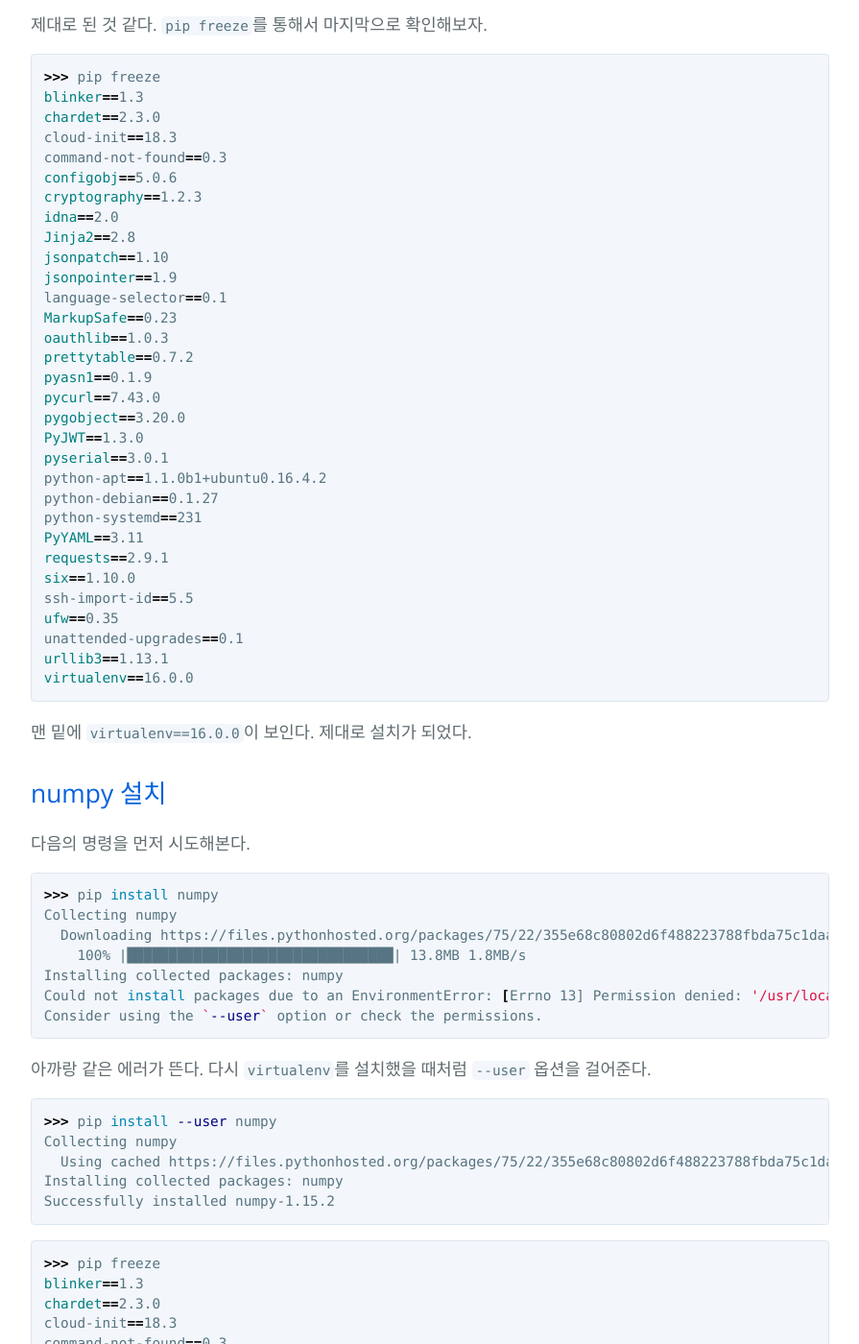
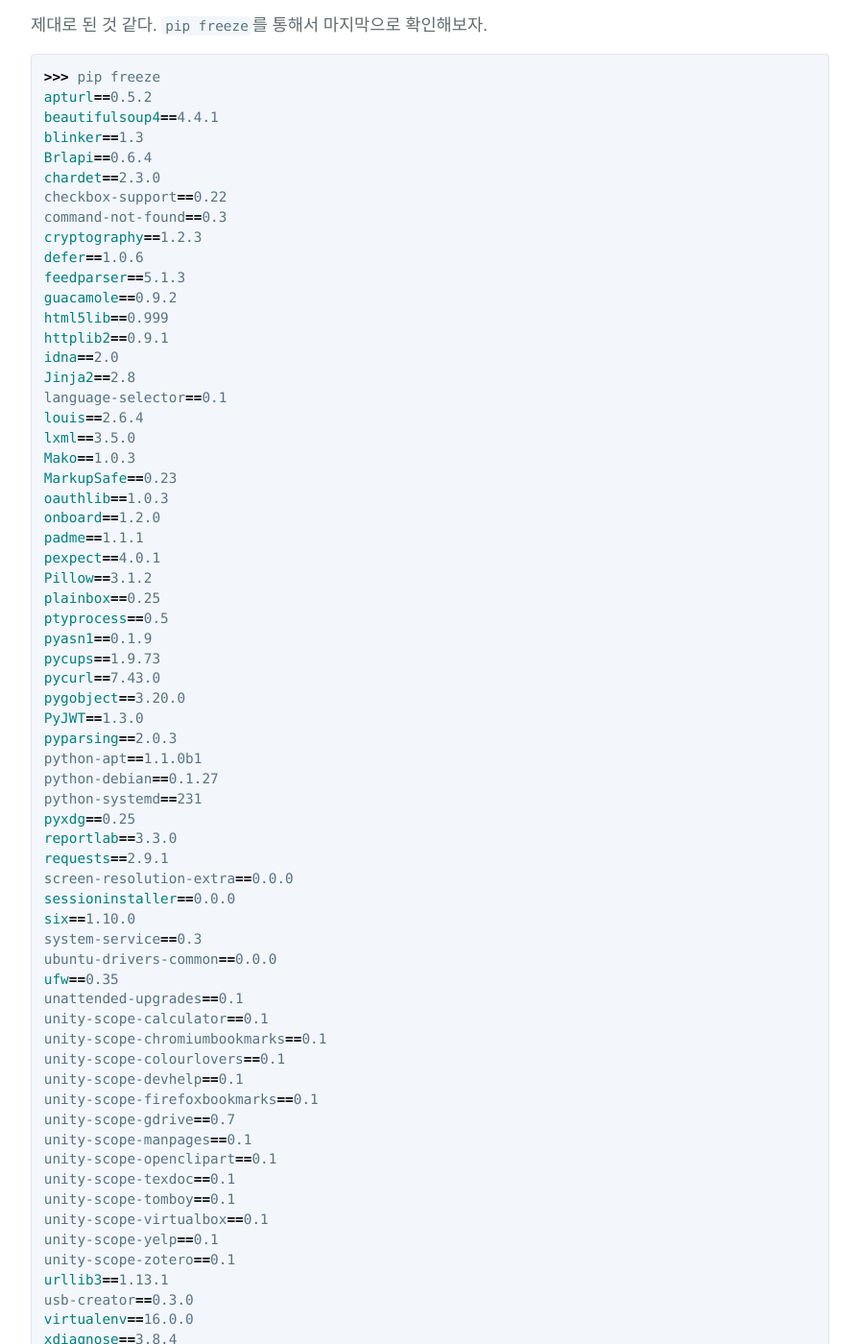
Before and after one commit to hcnoh/hcnoh.github.io, a Jekyll site: the page built from _posts/2018-10-05-development-environment-setting.md, in a window 1280 px wide and 1400 px high, scrolled down 3963 px. Shown: the whole window at 96% size, without its empty margins (192-1087 px from the left). Built offline with Jekyll 4.4.1, drawn with Linux system fonts in a browser that asks for light colours; comment, search, counter and statistics services are not loaded; some of the changed text lies outside the part shown.

Commit message:
Update 2018-10-05-development-environment-setting.md

````diff
--- a/_posts/2018-10-05-development-environment-setting.md
+++ b/_posts/2018-10-05-development-environment-setting.md
@@ -182,39 +182,74 @@ Successfully installed virtualenv-16.0.0
 
 ```bash
 >>> pip freeze
+apturl==0.5.2
+beautifulsoup4==4.4.1
 blinker==1.3
+Brlapi==0.6.4
 chardet==2.3.0
-cloud-init==18.3
+checkbox-support==0.22
 command-not-found==0.3
-configobj==5.0.6
 cryptography==1.2.3
+defer==1.0.6
+feedparser==5.1.3
+guacamole==0.9.2
+html5lib==0.999
+httplib2==0.9.1
 idna==2.0
 Jinja2==2.8
-jsonpatch==1.10
-jsonpointer==1.9
 language-selector==0.1
+louis==2.6.4
+lxml==3.5.0
+Mako==1.0.3
 MarkupSafe==0.23
 oauthlib==1.0.3
-prettytable==0.7.2
+onboard==1.2.0
+padme==1.1.1
+pexpect==4.0.1
+Pillow==3.1.2
+plainbox==0.25
+ptyprocess==0.5
 pyasn1==0.1.9
+pycups==1.9.73
 pycurl==7.43.0
 pygobject==3.20.0
 PyJWT==1.3.0
-pyserial==3.0.1
-python-apt==1.1.0b1+ubuntu0.16.4.2
+pyparsing==2.0.3
+python-apt==1.1.0b1
 python-debian==0.1.27
 python-systemd==231
-PyYAML==3.11
+pyxdg==0.25
+reportlab==3.3.0
 requests==2.9.1
+screen-resolution-extra==0.0.0
+sessioninstaller==0.0.0
 six==1.10.0
-ssh-import-id==5.5
+system-service==0.3
+ubuntu-drivers-common==0.0.0
 ufw==0.35
 unattended-upgrades==0.1
+unity-scope-calculator==0.1
+unity-scope-chromiumbookmarks==0.1
+unity-scope-colourlovers==0.1
+unity-scope-devhelp==0.1
+unity-scope-firefoxbookmarks==0.1
+unity-scope-gdrive==0.7
+unity-scope-manpages==0.1
+unity-scope-openclipart==0.1
+unity-scope-texdoc==0.1
+unity-scope-tomboy==0.1
+unity-scope-virtualbox==0.1
+unity-scope-yelp==0.1
+unity-scope-zotero==0.1
 urllib3==1.13.1
+usb-creator==0.3.0
 virtualenv==16.0.0
+xdiagnose==3.8.4
+xkit==0.0.0
+XlsxWriter==0.7.3
 ```
 
-맨 밑에 `virtualenv==16.0.0`이 보인다. 제대로 설치가 되었다.
+`virtualenv==16.0.0`이 보인다. 제대로 설치가 되었다.
 
 ## numpy 설치
 다음의 명령을 먼저 시도해본다.
````
